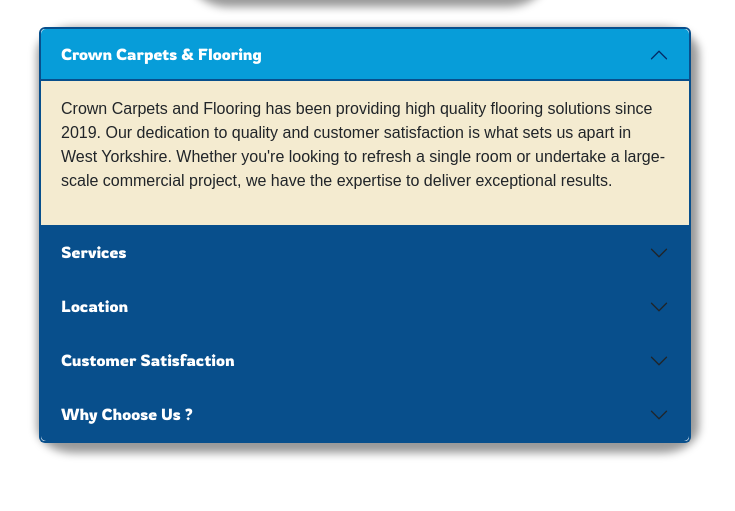
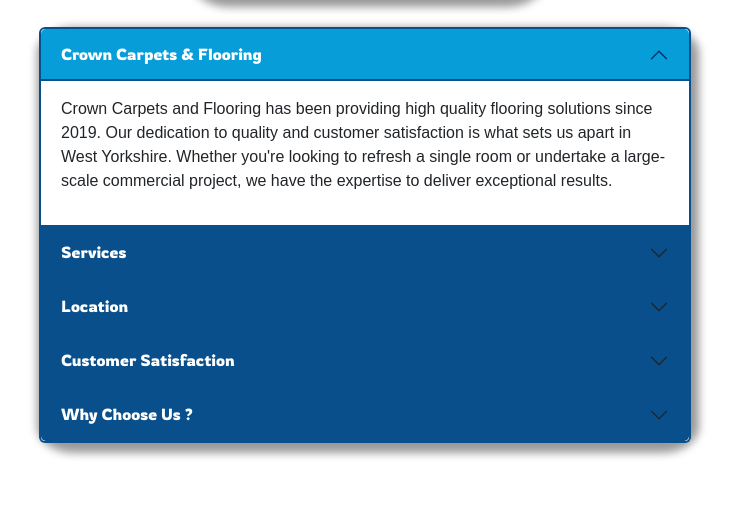
Before and after one commit to KyleMardell/crown-flloring-site, a plain HTML site: page index.html in a window 1280 px wide. Shown: the part 855-1366 px from the top of the page, without its empty margins (275-1010 px from the left). Drawn offline with nearby package versions, Linux system fonts and the light colour scheme; a web font is replaced by a local one.

Commit message:
Change accordion background to white.

```diff
--- a/assets/css/style.css
+++ b/assets/css/style.css
@@ -204,7 +204,7 @@ main {
 }
 
 .accordion-body {
-    background-color: #f4ebd0;
+    background-color: white;
 }
 
 .accordion-button {
```
